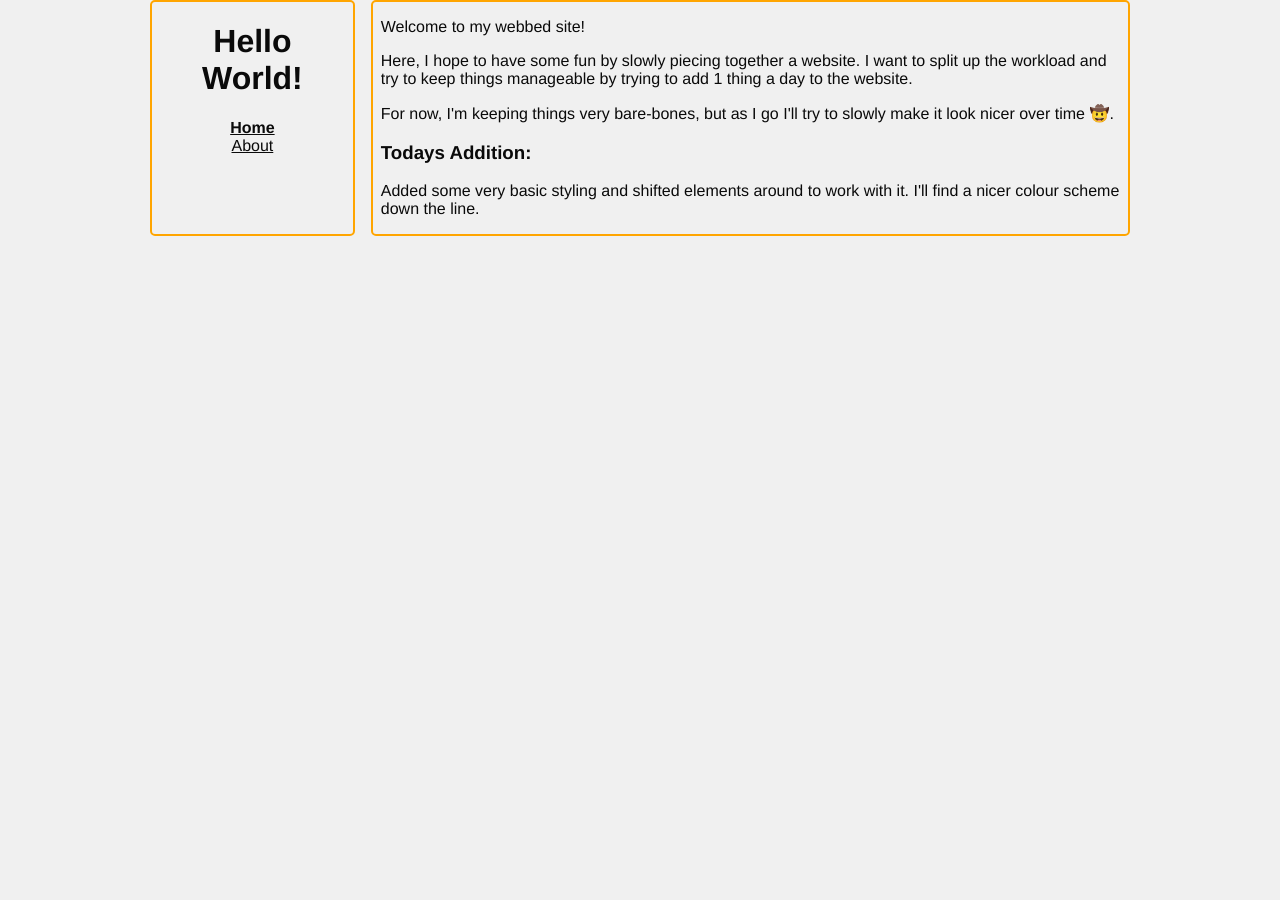
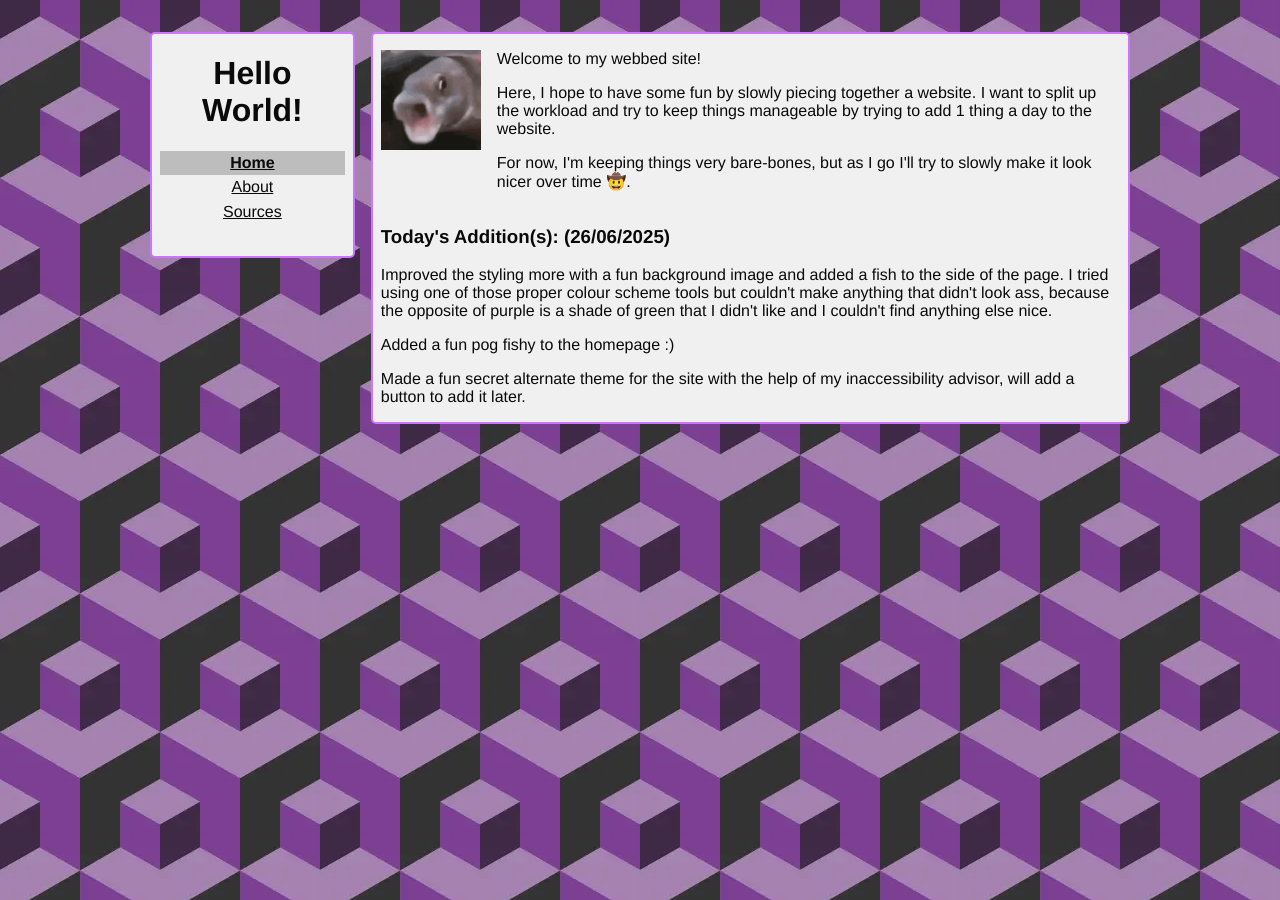
Before and after one commit to haleywm/WebbedSite, a Jekyll site: the page built from src/index.html, in a window 1280 px wide. Built offline with Jekyll 4.4.1, drawn with Linux system fonts in a browser that asks for light colours.

Commit message:
Improved the styling more! Added pog fish, a background, and made a colour scheme I don't hate.\nAlso added a secret css file that I can add a button to activate later.

```diff
--- a/src/_data/navigation.yml
+++ b/src/_data/navigation.yml
@@ -2,3 +2,5 @@
   link: /
 - name: About
   link: /about/
+- name: Sources
+  link: /sources/
--- a/src/_includes/navigation.html
+++ b/src/_includes/navigation.html
@@ -1,5 +1,5 @@
 <nav>
     {% for item in site.data.navigation %}
-    <a href="{{ item.link }}"{% if page.url == item.link %} class="currentPage"{% endif %}>{{ item.name }}</a>
+    <a href="{{ item.link }}" class="dark-on-hover{% if page.url == item.link %} currentPage{% endif %}">{{ item.name }}</a>
     {% endfor %}
 </nav>
--- /dev/null
+++ b/src/assets/css/fishstyle.scss
@@ -0,0 +1,14 @@
+---
+---
+
+p {
+    background-clip: text !important;
+    color: transparent;
+    background: url("/assets/images/cropfish.webp");
+    background-size: 2em;
+}
+
+body {
+    background-image: url(/assets/images/cropfish.webp) !important;
+    background-size: 100px !important;
+}
--- a/src/assets/css/style.scss
+++ b/src/assets/css/style.scss
@@ -4,11 +4,14 @@
 @use 'sass:color';
 
 $font-stack: Helvetica;
-$background: #F0F0F0;
+$background: #7e3e93;
+$text-background: #F0F0F0;
 $text: #0A0A0A;
-$primary: orange;
+$primary: #cd75ff;
 $primary-bright: color.scale($primary, $lightness: 10%);
 $primary-dark: color.scale($primary, $lightness: -10%);
+// Pad amount is specifically used for horizontal padding.
+// For vertical padding just use what feels right (1em)
 $pad-amount: 8px;
 
 * {
@@ -19,15 +22,22 @@ $pad-amount: 8px;
 body {
     margin: 0;
     background-color: $background;
+    background-image: url(/assets/images/background.webp);
 }
 
-.body {
-    margin: 0 auto;
-    max-width: 980px;
+.sidebyside {
     display: flex;
     flex-flow: row nowrap;
     justify-content: space-between;
     gap: calc($pad-amount * 2);
+    align-items: flex-start;
+}
+
+.body {
+    @extend .sidebyside;
+    margin: 0 auto;
+    margin-top: 2em;
+    max-width: 980px;
 
     .main {
         width: 80%;
@@ -42,6 +52,7 @@ body {
     border: 2px solid $primary;
     border-radius: 5px;
     padding: 0 $pad-amount;
+    background-color: $text-background;
 }
 
 nav {
@@ -59,6 +70,20 @@ nav {
     text-align: center;
 }
 
+a {
+    background-color: $text-background;
+    padding: 0.2em 0;
+}
+
 a.currentPage {
     font-weight: bold;
+    background-color: #bdbdbd;
 }
+
+.dark-on-hover:hover {
+    filter: brightness(0.9);
+}
+
+img {
+    margin: 1em 0;
+}
--- a/src/index.html
+++ b/src/index.html
@@ -4,14 +4,22 @@ title: "Hello World!"
 ---
 
 <section>
-    <p>Welcome to my webbed site!</p>
-    <p>Here, I hope to have some fun by slowly piecing together a website. I want to split up the workload and try to keep things manageable by trying to add 1 thing a day to the website.</p>
-    <p>For now, I'm keeping things very bare-bones, but as I go I'll try to slowly make it look nicer over time 🤠.</p>
+    <div class="sidebyside">
+        <img src="/assets/images/cropfish.webp" width="100px"/>
+            <div>
+                <p>Welcome to my webbed site!</p>
+                <p>Here, I hope to have some fun by slowly piecing together a website. I want to split up the workload and try to keep things manageable by trying to add 1 thing a day to the website.</p>
+                <p>For now, I'm keeping things very bare-bones, but as I go I'll try to slowly make it look nicer over time 🤠.</p>
+            </div>
+        </div>
+
 </section>
 
 <section>
     <div>
-        <h3>Todays Addition:</h3>
-        <p>Added some very basic styling and shifted elements around to work with it. I'll find a nicer colour scheme down the line.</p>
+        <h3>Today's Addition(s): (26/06/2025)</h3>
+        <p>Improved the styling more with a fun background image and added a fish to the side of the page. I tried using one of those proper colour scheme tools but couldn't make anything that didn't look ass, because the opposite of purple is a shade of green that I didn't like and I couldn't find anything else nice.</p>
+        <p>Added a fun pog fishy to the homepage :)</p>
+        <p>Made a fun secret alternate theme for the site with the help of my inaccessibility advisor, will add a button to add it later.</p>
     </div>
 </section>
```
Also changed, not shown: src/sources.md (added, +8 -0 lines), src/assets/images/background.webp (added), src/assets/images/cropfish.webp (added), 1 other file.
